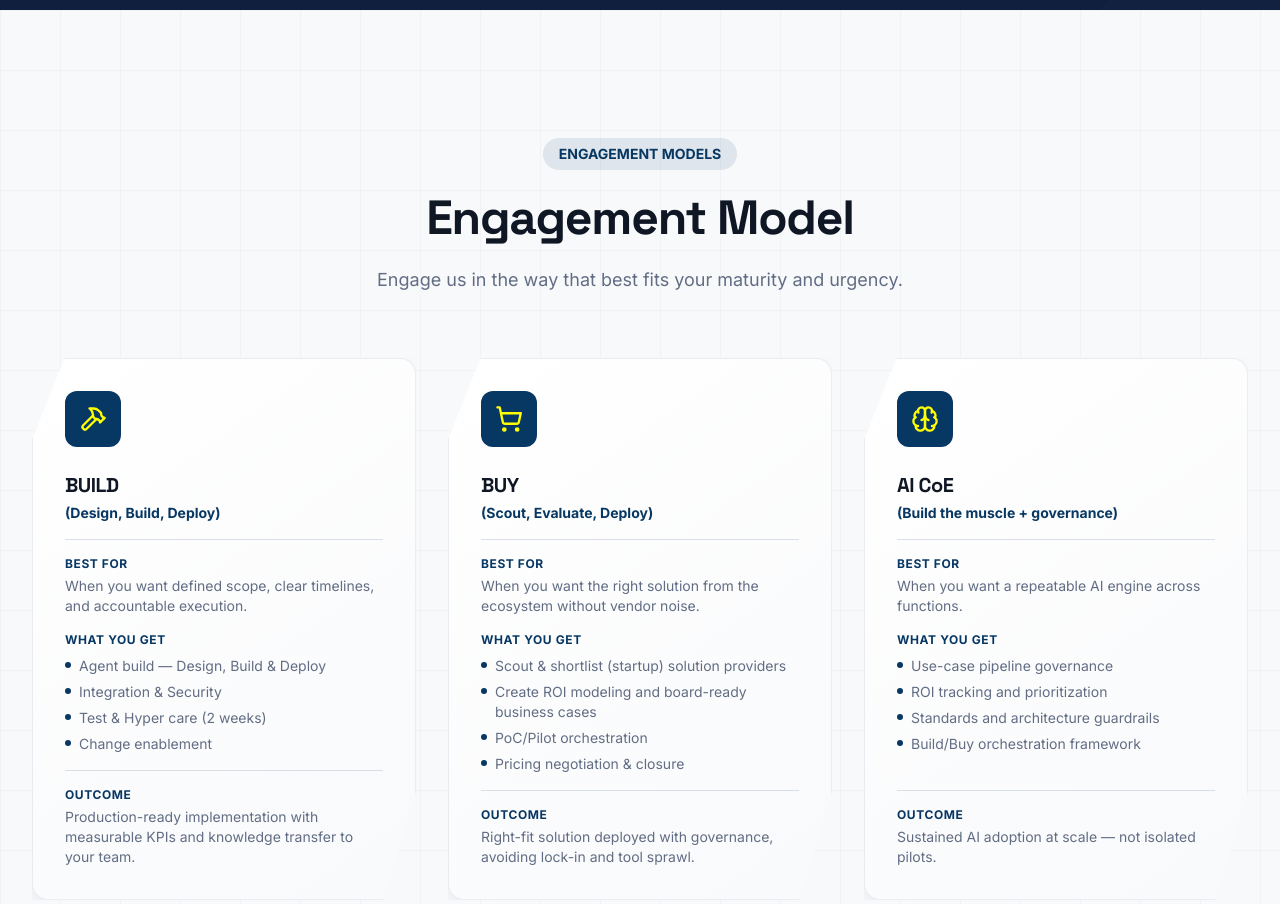
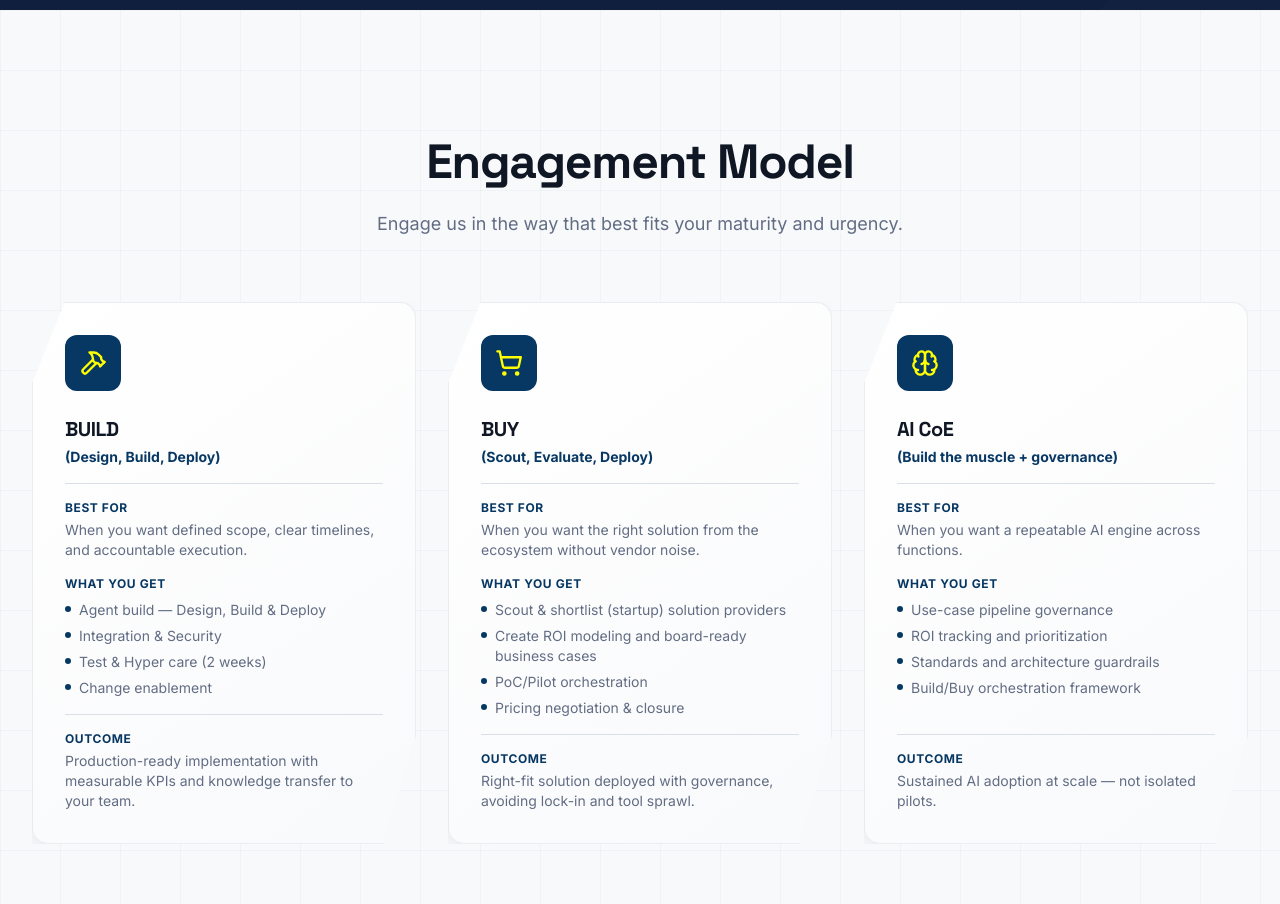
Before and after one commit to TYN-NIFO/tyn-website, a Next.js app: page / in a window 1280 px wide. Shown: the part 3980-4884 px from the top of the page. Built offline with nearby package versions, Linux system fonts and the light colour scheme.

Commit message:
build  page corrections

```diff
--- a/src/components/sections/EngagementModel.tsx
+++ b/src/components/sections/EngagementModel.tsx
@@ -44,12 +44,10 @@ const engagements = [
 
 export const EngagementModel = () => {
     return (
-        <section className="section-padding bg-background pattern-grid">
+        <section id="engagement-models" className="section-padding bg-background pattern-grid">
             <div className="container-main">
                 <div className="text-center max-w-4xl mx-auto mb-16">
-                    <span className="inline-block px-4 py-1.5 rounded-full bg-tyn-blue/10 text-tyn-blue font-bold text-sm mb-6">
-                        ENGAGEMENT MODELS
-                    </span>
+
                     <h2 className="text-3xl md:text-4xl lg:text-5xl font-display font-bold text-foreground mb-6">
                         Engagement Model
                     </h2>
--- a/src/components/sections/services/ServicesCTA.tsx
+++ b/src/components/sections/services/ServicesCTA.tsx
@@ -27,7 +27,7 @@ export const ServicesCTA = () => {
               </a>
               <a href="/#engagement-models">
                 <Button className="btn-outline-hero group">
-                  <Search className="mr-2 w-5 h-5 text-accent group-hover:text-primary transition-colors" />
+                  <Search className="mr-2 w-5 h-5 text-accent group-hover:text-current transition-colors" />
                   Explore Engagement Models
                 </Button>
               </a>
```
